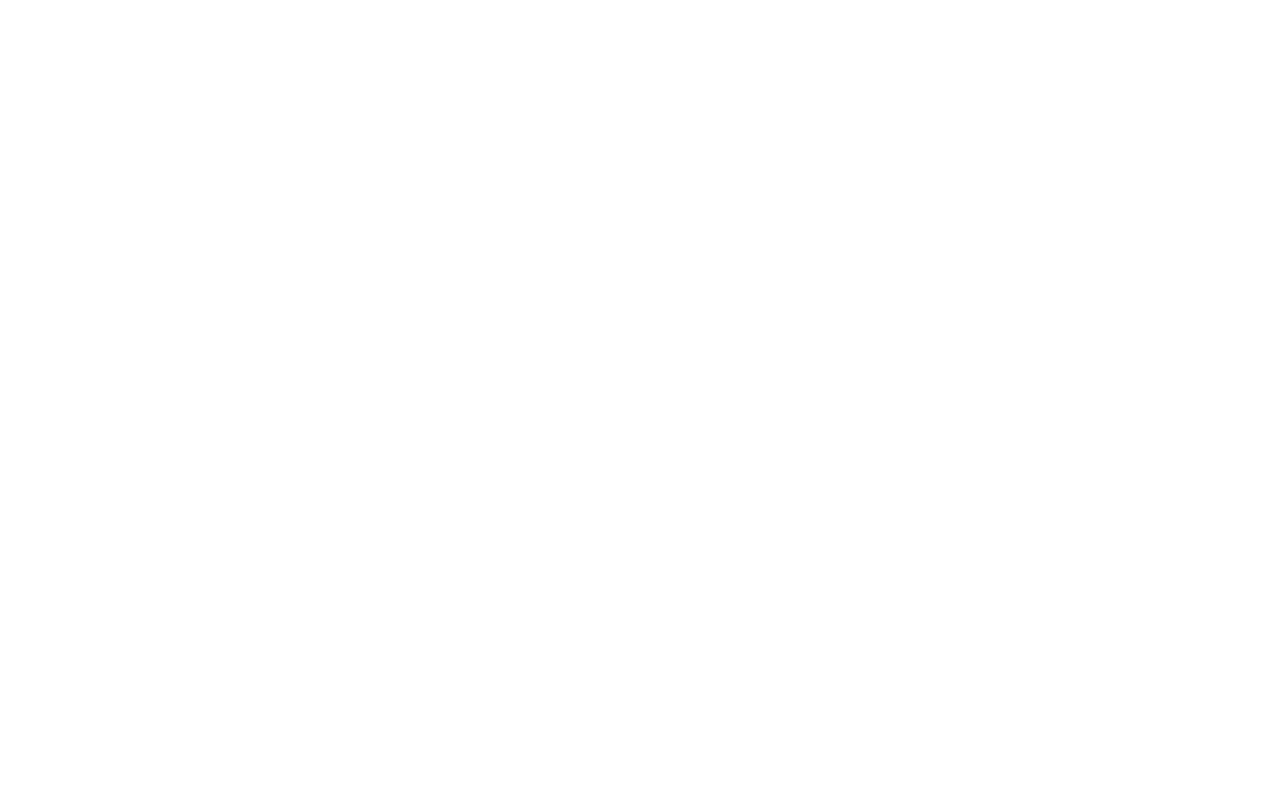
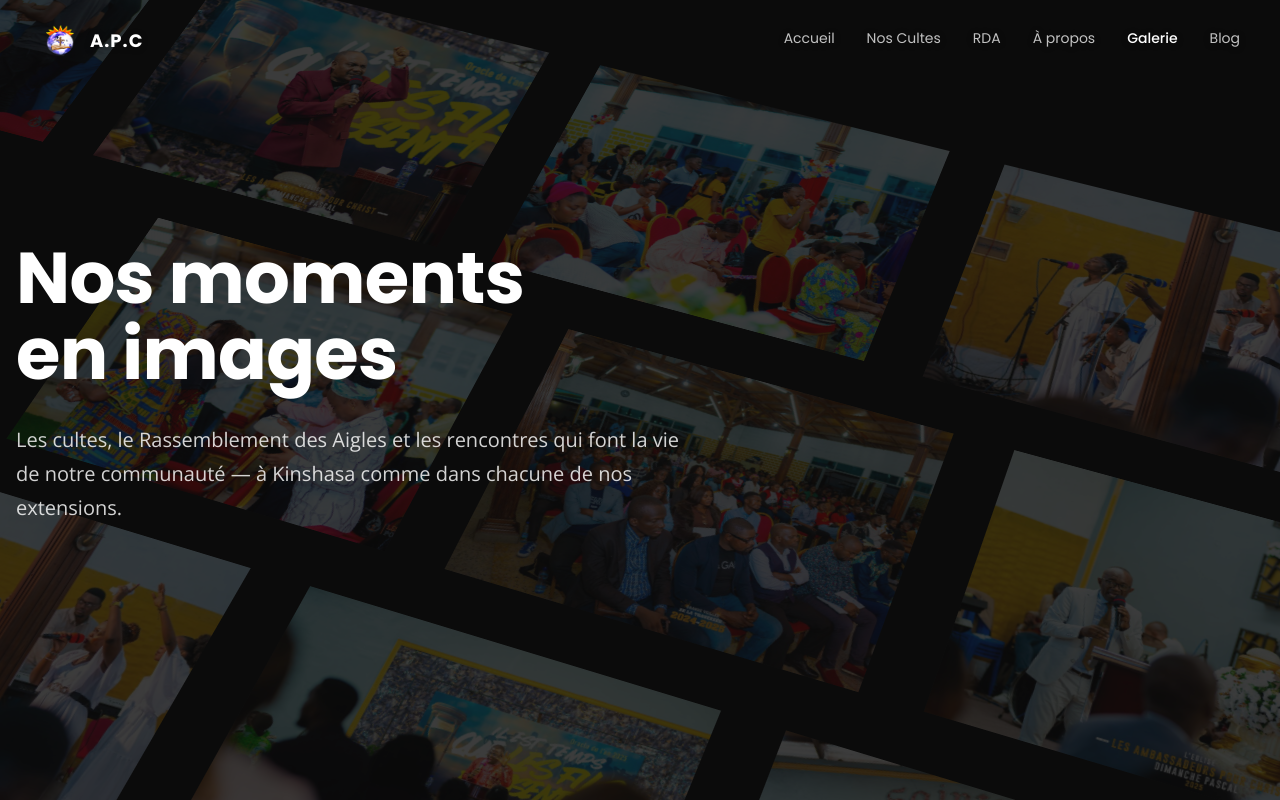
Before and after one commit to Leveling1/egliseapc, an Angular app: page /galerie in a window 1280 px wide. Before the commit this address led to /. Shown: the top 800 px of the page. Built offline with nearby package versions, Linux system fonts and the light colour scheme; no server answers; the database is empty.

Commit message:
feat(gallery): add gallery page with parallax effect and navigation links

```diff
--- a/src/app/app.routes.ts
+++ b/src/app/app.routes.ts
@@ -19,6 +19,11 @@
   {
     path: 'rda',
     loadComponent: () => import('./features/rda/pages/rda-page.component').then((m) => m.RdaPageComponent),
+  },
+  {
+    path: 'galerie',
+    loadComponent: () =>
+      import('./features/gallery/pages/gallery-page.component').then((m) => m.GalleryPageComponent),
   },
   {
     path: 'ressources',
--- a/src/app/core/layout/footer/footer.component.html
+++ b/src/app/core/layout/footer/footer.component.html
@@ -17,6 +17,7 @@
       @if (showResources()) {
         <a routerLink="/ressources" class="apc-footer__link">Ressources</a>
       }
+      <a routerLink="/galerie" class="apc-footer__link">Galerie</a>
       <a routerLink="/blog" class="apc-footer__link">Blog</a>
     </nav>
 
--- a/src/app/core/layout/header/header.component.html
+++ b/src/app/core/layout/header/header.component.html
@@ -60,6 +60,13 @@
           >Ressources</a
         >
       }
+      <a
+        routerLink="/galerie"
+        routerLinkActive="apc-nav__link--active"
+        class="apc-nav__link"
+        (click)="closeMenu()"
+        >Galerie</a
+      >
       <a routerLink="/blog" routerLinkActive="apc-nav__link--active" class="apc-nav__link" (click)="closeMenu()"
         >Blog</a
       >
--- /dev/null
+++ b/src/app/features/gallery/pages/gallery-page.component.css
@@ -0,0 +1,21 @@
+/*
+ * En-tête de la galerie, projeté dans le composant de parallaxe.
+ *
+ * Les tailles reprennent celles de la référence — 24 px sur téléphone,
+ * 72 px au-delà — mais en `clamp`, pour que le passage de l'une à l'autre soit
+ * progressif plutôt que brutal au franchissement d'un seuil.
+ */
+
+.apc-gallery__title {
+  margin: 0;
+  font: 700 clamp(28px, 6vw, 72px) / 1.05 'Poppins', sans-serif;
+  color: #fff;
+  letter-spacing: -0.01em;
+}
+
+.apc-gallery__intro {
+  max-width: 672px;
+  margin: 32px 0 0;
+  font: 400 clamp(15px, 1.6vw, 20px) / 1.7 'Open Sans', sans-serif;
+  color: rgb(255 255 255 / 82%);
+}
--- /dev/null
+++ b/src/app/features/gallery/pages/gallery-page.component.html
@@ -0,0 +1,13 @@
+<app-header variant="overlay" />
+
+<main>
+  <app-parallax-gallery [photos]="photos">
+    <h1 class="apc-gallery__title">Nos moments<br />en images</h1>
+    <p class="apc-gallery__intro">
+      Les cultes, le Rassemblement des Aigles et les rencontres qui font la vie de notre
+      communauté — à Kinshasa comme dans chacune de nos extensions.
+    </p>
+  </app-parallax-gallery>
+</main>
+
+<app-footer />
--- /dev/null
+++ b/src/app/features/gallery/pages/gallery-page.component.ts
@@ -0,0 +1,52 @@
+import { ChangeDetectionStrategy, Component, OnInit, inject } from '@angular/core';
+
+import { FooterComponent } from '../../../core/layout/footer/footer.component';
+import { HeaderComponent } from '../../../core/layout/header/header.component';
+import { SeoService } from '../../../core/seo/seo.service';
+import {
+  ParallaxGalleryComponent,
+  type GalleryPhoto,
+} from '../../../shared/components/parallax-gallery/parallax-gallery.component';
+
+/**
+ * Photos de la galerie.
+ *
+ * Les fichiers disponibles à ce jour sont ceux du carrousel de la page
+ * d'accueil. La galerie en demande quinze et n'en trouve que douze : les trois
+ * dernières places sont comblées par répétition, faute de quoi une rangée
+ * serait plus courte que les autres — ce qui se voit aussitôt, puisqu'elles
+ * glissent côte à côte. Déposer d'autres fichiers dans `public/images/` et les
+ * ajouter ici suffit à supprimer la répétition.
+ *
+ * Les descriptions sont vides : ces photos n'ont pas été décrites, et inventer
+ * un texte de remplacement identique sur les douze rendrait la page plus
+ * pénible à parcourir au lecteur d'écran, pas moins. Le titre et le chapô de
+ * la page portent seuls le sens.
+ */
+const PHOTOS: readonly GalleryPhoto[] = Array.from({ length: 12 }, (_, index) => ({
+  src: `/images/home/hero_${index + 1}.jpg`,
+  alt: '',
+}));
+
+@Component({
+  selector: 'app-gallery-page',
+  standalone: true,
+  imports: [HeaderComponent, FooterComponent, ParallaxGalleryComponent],
+  templateUrl: './gallery-page.component.html',
+  styleUrl: './gallery-page.component.css',
+  changeDetection: ChangeDetectionStrategy.OnPush,
+})
+export class GalleryPageComponent implements OnInit {
+  private readonly seo = inject(SeoService);
+
+  protected readonly photos = PHOTOS;
+
+  ngOnInit(): void {
+    this.seo.apply({
+      title: 'Galerie photos | Ambassadeurs Pour Christ (A.P.C)',
+      description:
+        "Les moments de la vie de l'Église Les Ambassadeurs Pour Christ (A.P.C) en images : cultes, Rassemblement des Aigles et rencontres, à Kinshasa comme dans toutes les extensions.",
+      path: '/galerie',
+    });
+  }
+}
--- /dev/null
+++ b/src/app/shared/components/parallax-gallery/parallax-gallery.component.css
@@ -0,0 +1,157 @@
+/*
+ * Galerie en parallaxe.
+ *
+ * L'état posé ici est l'état FINAL : grille à plat, pleinement visible. Ce
+ * n'est pas ce que montre la référence au repos — elle part inclinée et
+ * presque effacée — mais c'est délibéré. Le site est prérendu et servi en
+ * statique : ce CSS est ce que voit un visiteur dont le JavaScript n'a pas
+ * abouti, et une galerie de photos figée à vingt pour cent d'opacité, penchée
+ * de vingt degrés, n'est plus une galerie. Le composant applique l'état
+ * d'entrée dès sa première image.
+ */
+
+.apc-parallax {
+  /* Taille des cartes. La référence les fixait à 480 × 384 px ; on garde ce
+     rapport de 1,25 mais on laisse la largeur suivre l'écran, faute de quoi
+     une carte occuperait plus que la largeur d'un téléphone. */
+  --apc-card-width: clamp(230px, 33vw, 480px);
+  --apc-card-height: calc(var(--apc-card-width) / 1.25);
+  --apc-card-gap: clamp(24px, 5vw, 80px);
+
+  position: relative;
+  height: 300vh;
+  padding: 160px 0;
+  box-sizing: border-box;
+  overflow: hidden;
+  display: flex;
+  flex-direction: column;
+  background: var(--color-apc-black);
+
+  /*
+   * La profondeur qui donne son relief au basculement.
+   *
+   * La référence posait aussi `transform-style: preserve-3d` ici. On ne le
+   * reprend pas : `overflow: hidden` sur le même élément le rend inopérant —
+   * la spécification impose alors un aplatissement. Il n'avait de toute façon
+   * rien à faire, le basculement portant sur un unique enfant direct, à qui
+   * cette perspective suffit.
+   */
+  perspective: 1000px;
+}
+
+.apc-parallax__header {
+  position: relative;
+  z-index: 1;
+  box-sizing: border-box;
+  width: 100%;
+  max-width: 1280px;
+  margin: 0 auto;
+  padding: 80px 16px;
+}
+
+/* La grille entière bascule ; ses styles de mouvement sont écrits par le
+   composant, image par image. */
+.apc-parallax__grid {
+  will-change: transform, opacity;
+}
+
+.apc-parallax__row {
+  display: flex;
+  flex-direction: row;
+  gap: var(--apc-card-gap);
+  margin-bottom: var(--apc-card-gap);
+}
+
+/*
+ * Rangées composées à l'envers.
+ *
+ * Ce n'est pas un effet de style : une rangée mesure cinq cartes et déborde
+ * largement de l'écran. Composée à l'endroit, elle déborde par la droite ;
+ * à l'envers, par la gauche. C'est cette alternance qui fait que les trois
+ * rangées ne se superposent pas et donnent l'impression d'une nappe.
+ */
+.apc-parallax__row--reversed {
+  flex-direction: row-reverse;
+}
+
+.apc-parallax__card {
+  position: relative;
+  flex-shrink: 0;
+  width: var(--apc-card-width);
+  height: var(--apc-card-height);
+  margin: 0;
+  overflow: hidden;
+  background: rgb(255 255 255 / 4%);
+
+  /*
+   * Deux déplacements indépendants sur la même carte.
+   *
+   * Le glissement du parallaxe passe par la propriété `translate`, réécrite à
+   * chaque image ; le soulèvement au survol passe par `transform`, qui est
+   * seul à porter une transition. Les mélanger dans une même déclaration
+   * ferait passer le parallaxe par cette transition de 300 ms, et le
+   * glissement traînerait derrière le défilement.
+   *
+   * La valeur est héritée de la rangée : toutes ses cartes glissent ensemble.
+   */
+  translate: var(--apc-parallax-x, 0px) 0;
+  transition: transform 300ms cubic-bezier(0.16, 1, 0.3, 1);
+}
+
+.apc-parallax__card:hover,
+.apc-parallax__card:focus-within {
+  transform: translateY(-20px);
+}
+
+.apc-parallax__image {
+  display: block;
+  width: 100%;
+  height: 100%;
+  /* Cadrage par le haut, comme la référence : sur une photo de groupe, c'est
+     là que se trouvent les visages. */
+  object-fit: cover;
+  object-position: left top;
+}
+
+/*
+ * Voile et légende, révélés ensemble au survol.
+ *
+ * Le voile est porté par la légende elle-même, en dégradé : un calque séparé
+ * couvrant toute la carte à 80 % d'opacité, comme dans la référence, éteint la
+ * photo au moment précis où l'on cherche à la regarder.
+ */
+.apc-parallax__caption {
+  position: absolute;
+  inset: auto 0 0;
+  padding: 48px 20px 16px;
+  font: 500 15px 'Poppins', sans-serif;
+  color: #fff;
+  background: linear-gradient(transparent, rgb(0 0 0 / 78%));
+  opacity: 0;
+  transition: opacity 300ms ease;
+  pointer-events: none;
+}
+
+.apc-parallax__card:hover .apc-parallax__caption,
+.apc-parallax__card:focus-within .apc-parallax__caption {
+  opacity: 1;
+}
+
+@media (max-width: 768px) {
+  .apc-parallax {
+    padding: 80px 0;
+  }
+
+  .apc-parallax__header {
+    padding: 40px 16px;
+  }
+}
+
+/* Le soulèvement au survol et la transition de la légende n'ont pas lieu
+   d'être ; le basculement, lui, est déjà écarté par le composant. */
+@media (prefers-reduced-motion: reduce) {
+  .apc-parallax__card,
+  .apc-parallax__caption {
+    transition: none;
+  }
+}
--- /dev/null
+++ b/src/app/shared/components/parallax-gallery/parallax-gallery.component.html
@@ -0,0 +1,31 @@
+<div class="apc-parallax">
+  <!-- L'en-tête est projeté : la galerie fournit le mouvement, la page fournit
+       les mots. -->
+  <div class="apc-parallax__header">
+    <ng-content />
+  </div>
+
+  <div class="apc-parallax__grid">
+    @for (row of rows(); track $index) {
+      <div class="apc-parallax__row" [class.apc-parallax__row--reversed]="row.reversed">
+        @for (photo of row.photos; track $index) {
+          <figure class="apc-parallax__card">
+            <img
+              class="apc-parallax__image"
+              [src]="photo.src"
+              [alt]="photo.alt"
+              [attr.loading]="row.eager ? null : 'lazy'"
+              [attr.fetchpriority]="row.eager ? 'high' : null"
+              decoding="async"
+              width="600"
+              height="480"
+            />
+            @if (photo.caption) {
+              <figcaption class="apc-parallax__caption">{{ photo.caption }}</figcaption>
+            }
+          </figure>
+        }
+      </div>
+    }
+  </div>
+</div>
```
Also changed, not shown: src/app/shared/components/parallax-gallery/parallax-gallery.component.ts (+9 -3 lines).
